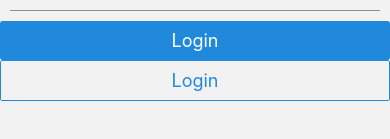
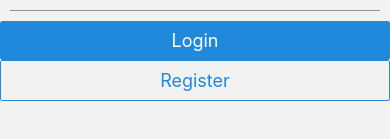
Before and after one commit to jonnyabrams/cignal, a React Native app: screen /Login in a window 390 px wide. Shown: the part 345-484 px from the top of the page. Built offline with nearby package versions, Linux system fonts and the light colour scheme.

Commit message:
fix: change 2nd button to 'Register'

```diff
--- a/src/screens/LoginScreen.tsx
+++ b/src/screens/LoginScreen.tsx
@@ -33,7 +33,7 @@ const LoginScreen = () => {
       </View>
 
       <Button containerStyle={styles.button} title="Login" />
-      <Button containerStyle={styles.button} type="outline" title="Login" />
+      <Button containerStyle={styles.button} type="outline" title="Register" />
     </View>
   );
 };
```
